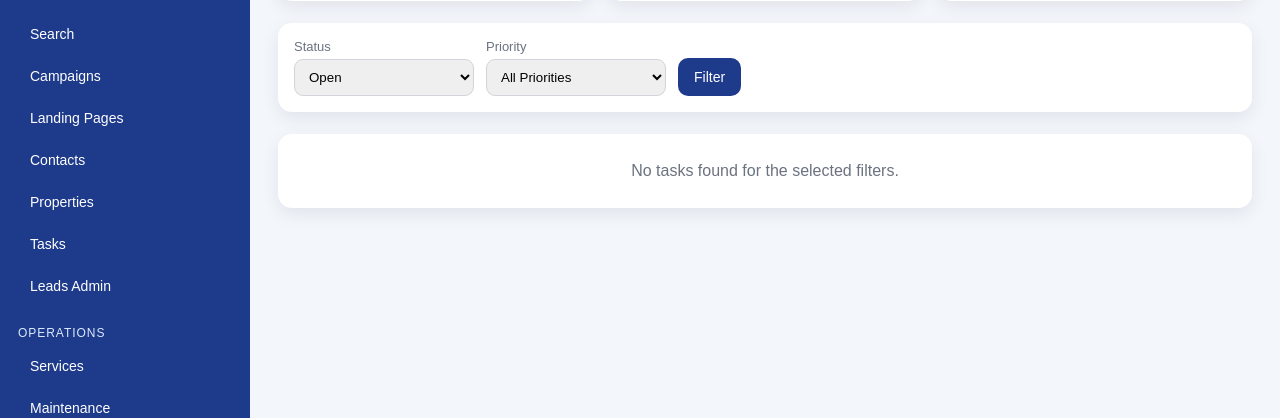
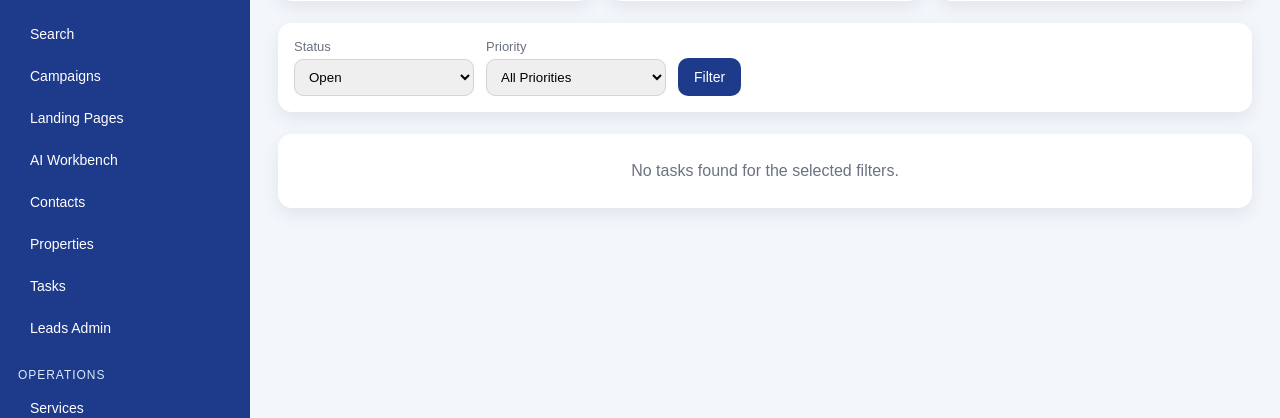
Before and after one commit to mmaynard82/newneighborscrm, a Django app: page /tasks/ in a window 1280 px wide. Shown: the part 198-616 px from the top of the page. Run offline with Django 5.2, Linux system fonts and the light colour scheme; the visitor is signed in with stand-in values (Sample User, id 1); data that the repository does not hold is empty.

Commit message:
Add AI Workbench to CRM navigation

```diff
--- a/dashboard/templates/dashboard/task_list.html
+++ b/dashboard/templates/dashboard/task_list.html
@@ -339,6 +339,7 @@
     <a class="nav-link" href="/search/">Search</a>
     <a class="nav-link" href="/campaigns/">Campaigns</a>
     <a class="nav-link" href="/landing-pages/">Landing Pages</a>
+    <a class="nav-link" href="/ai-workbench/">AI Workbench</a>
     <a class="nav-link" href="/people/">Contacts</a>
     <a class="nav-link" href="/properties/">Properties</a>
     <a class="nav-link" href="/tasks/">Tasks</a>
```
